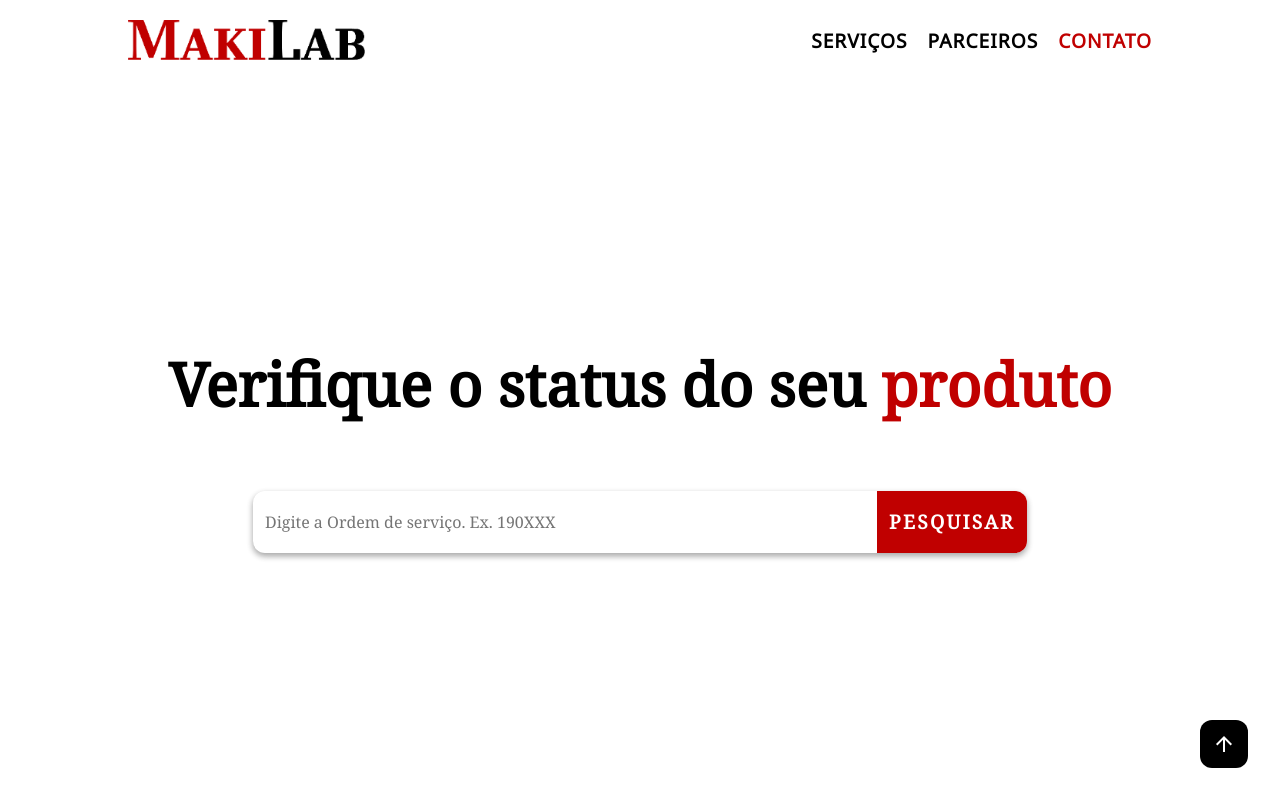
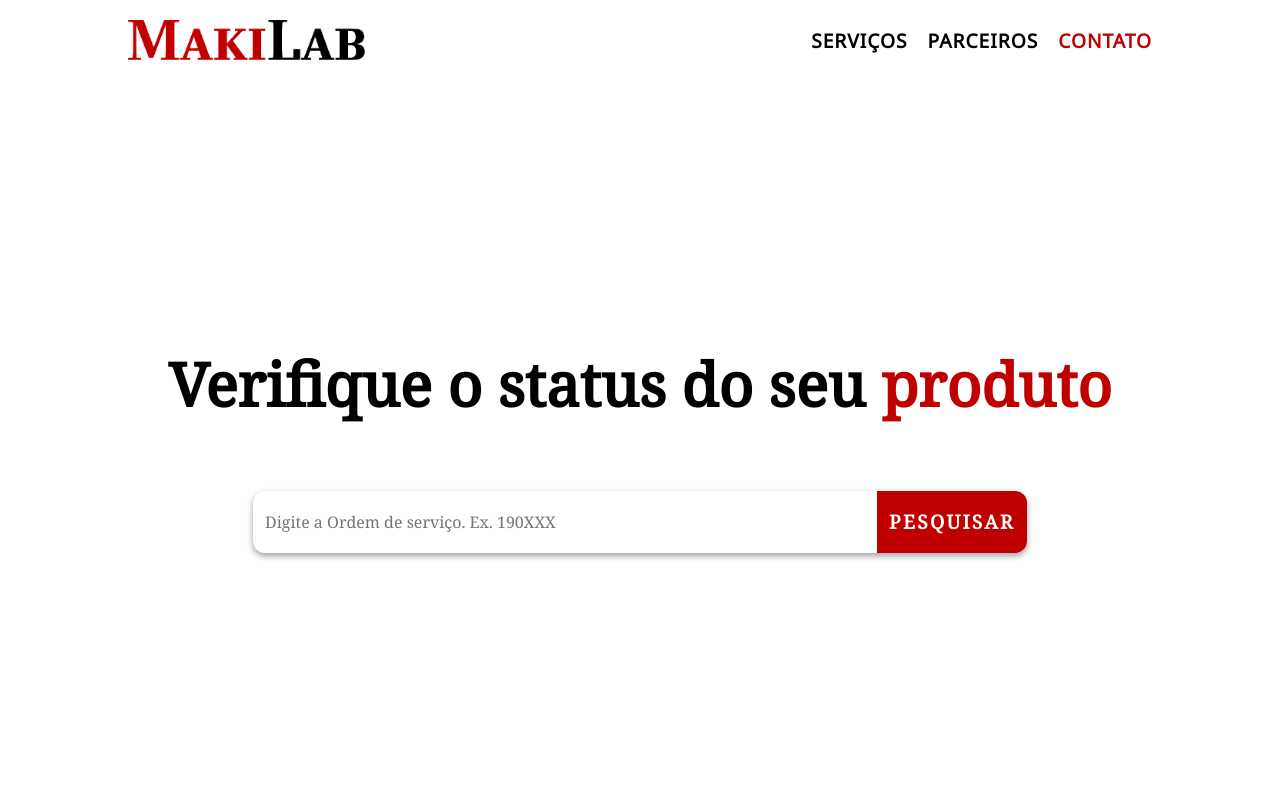
Before and after one commit to silash35/makilab, a Next.js app: page /track in a window 1280 px wide. Built offline with nearby package versions, Linux system fonts and the light colour scheme.

Commit message:
remove scrollback button from track page

```diff
--- a/src/pages/track.js
+++ b/src/pages/track.js
@@ -16,8 +16,6 @@
       <main>
         <Track />
       </main>
-
-      <ScrollBack />
     </>
   );
 }
```
